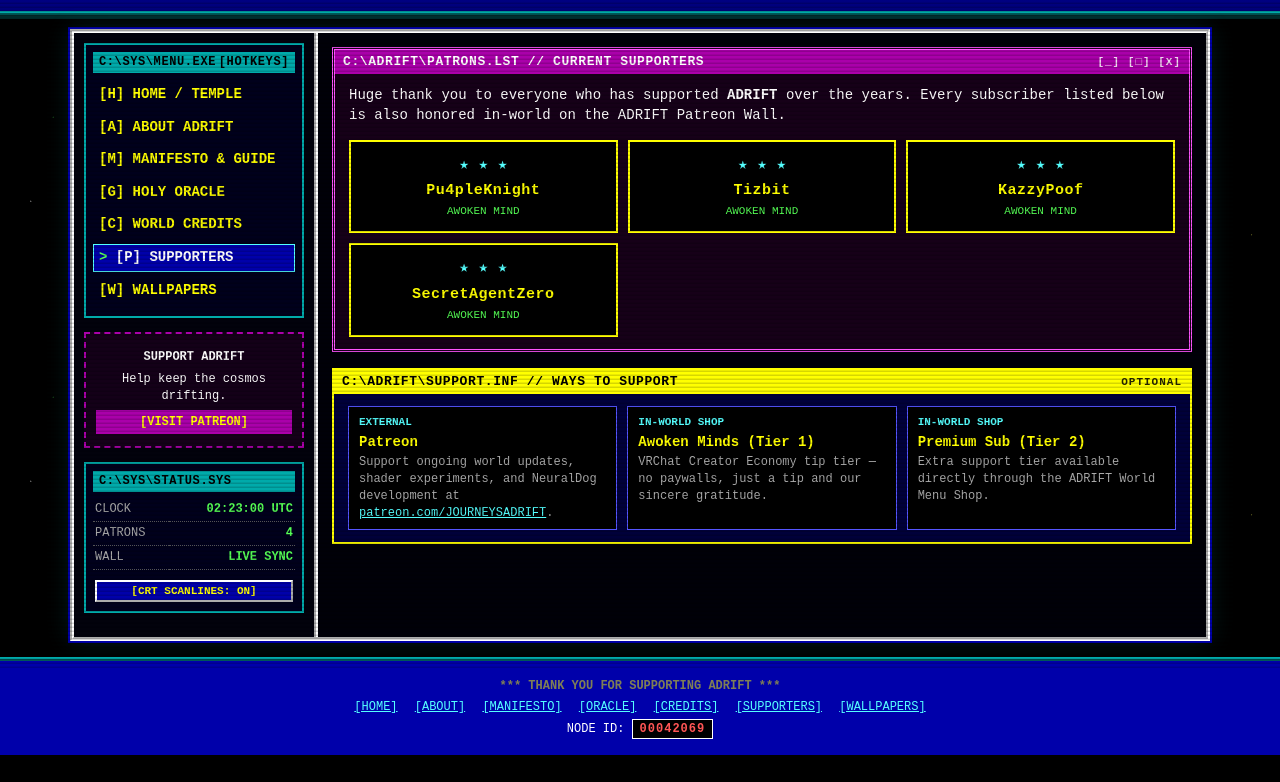
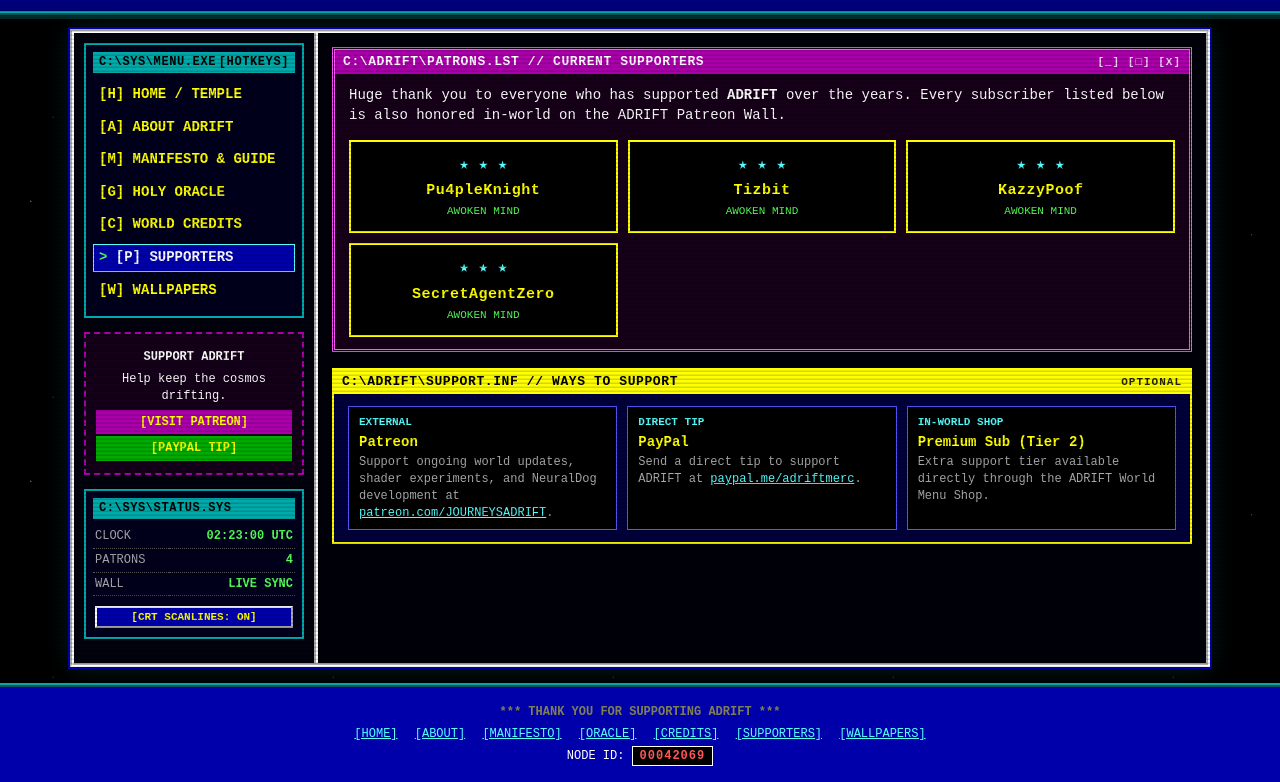
Before and after one commit to JourneysADRIFT/journeysadrift.github.io, a plain HTML site: page supporters.html in a window 1280 px wide. Shown: the part 132-914 px from the top of the page. Before the commit the page ends 887 px from the top, so only its background shows below. Drawn offline with Linux system fonts and the light colour scheme; no server answers.

Commit message:
Replace Tier 1 blurb with PayPal link on supporters page

```diff
--- a/supporters.html
+++ b/supporters.html
@@ -71,6 +71,7 @@
                 <p><strong>SUPPORT ADRIFT</strong></p>
                 <p>Help keep the cosmos drifting.</p>
                 <a class="dos-btn dos-btn-magenta" href="https://www.patreon.com/JOURNEYSADRIFT" target="_blank" rel="noopener">[VISIT PATREON]</a>
+                <a class="dos-btn dos-btn-green" href="https://www.paypal.me/adriftmerc" target="_blank" rel="noopener">[PAYPAL TIP]</a>
             </div>
 
             <div class="sys-box">
@@ -137,9 +138,9 @@
                             <div class="sector-desc">Support ongoing world updates, shader experiments, and NeuralDog development at <a href="https://www.patreon.com/JOURNEYSADRIFT" target="_blank" rel="noopener">patreon.com/JOURNEYSADRIFT</a>.</div>
                         </div>
                         <div class="sector-card">
-                            <div class="sector-code">IN-WORLD SHOP</div>
-                            <div class="sector-name">Awoken Minds (Tier 1)</div>
-                            <div class="sector-desc">VRChat Creator Economy tip tier &mdash; no paywalls, just a tip and our sincere gratitude.</div>
+                            <div class="sector-code">DIRECT TIP</div>
+                            <div class="sector-name">PayPal</div>
+                            <div class="sector-desc">Send a direct tip to support ADRIFT at <a href="https://www.paypal.me/adriftmerc" target="_blank" rel="noopener">paypal.me/adriftmerc</a>.</div>
                         </div>
                         <div class="sector-card">
                             <div class="sector-code">IN-WORLD SHOP</div>
```
